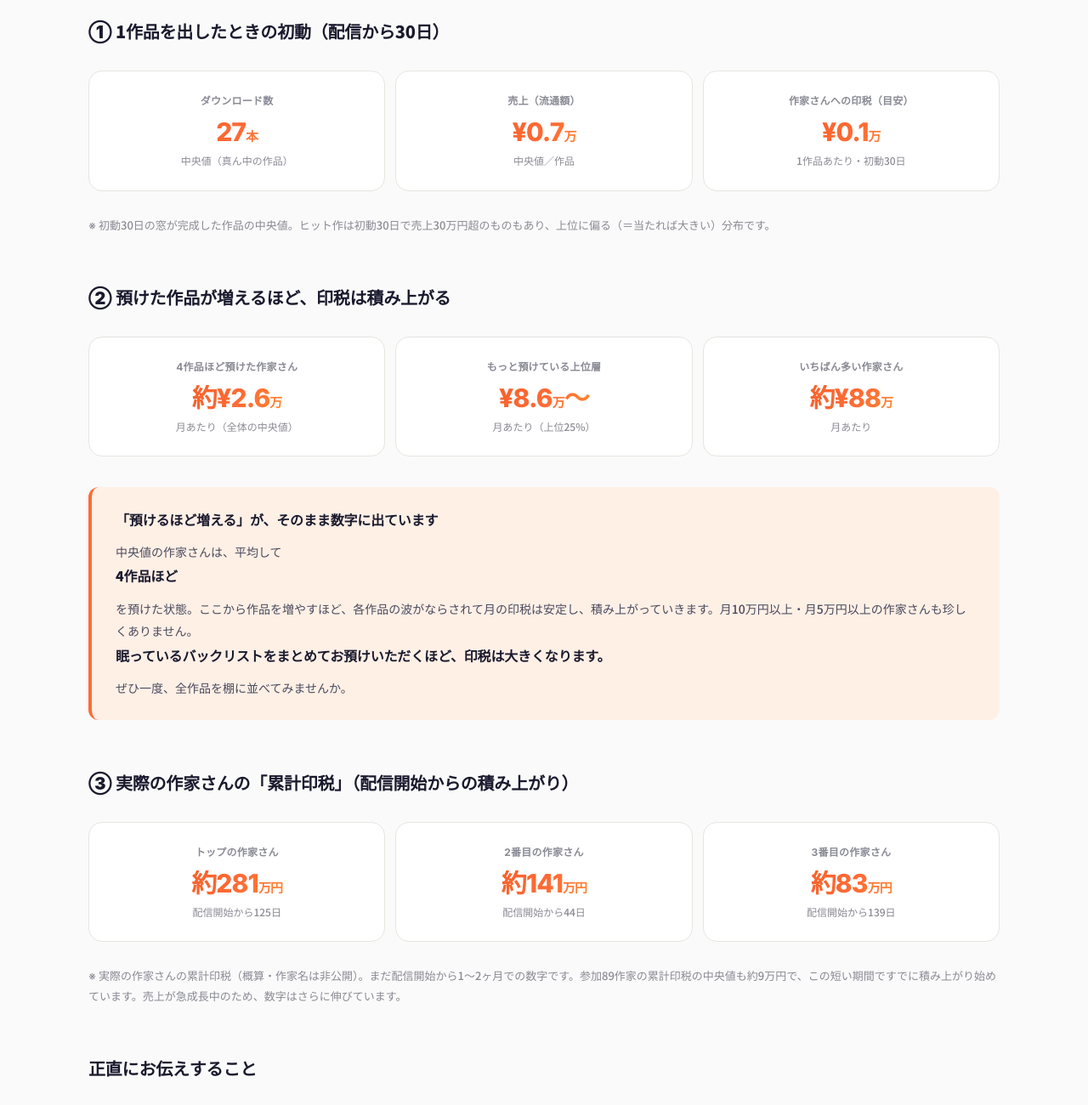
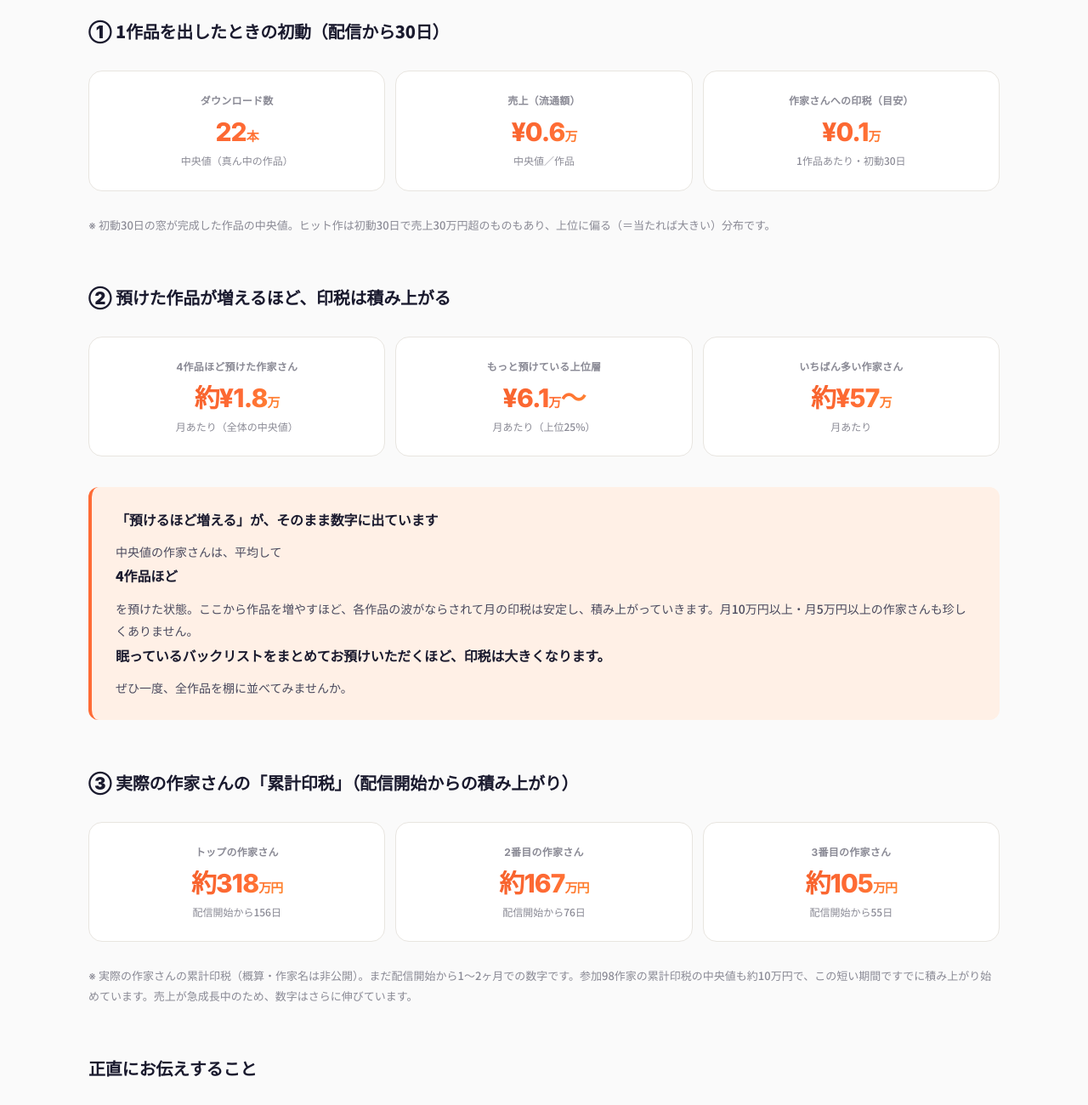
Before and after one commit to seiya398/manga-buff-intro, a plain HTML site: page money.html in a window 1280 px wide. Shown: the part 2480-3780 px from the top of the page at 85% size. Drawn offline with Linux system fonts and the light colour scheme.

Commit message:
auto: 実績数字を自動更新 (2026-11-15)

```diff
--- a/money.html
+++ b/money.html
@@ -102,17 +102,17 @@
     <!-- AUTO-STATS: ①②③ の数字は refresh_lp_stats.py が data-stat 単位で自動差し替え（毎月15日 GitHub Actions）。手編集する場合は数字だけ変える -->
     <h3 class="block-title">① 1作品を出したときの初動（配信から30日）</h3>
     <div class="sim-grid">
-      <div class="sim-cell"><div class="sim-cell-label">ダウンロード数</div><div class="sim-cell-value"><span data-stat="init_dl">27</span><span style="font-size:0.5em;">本</span></div><div class="sim-cell-sub">中央値（真ん中の作品）</div></div>
-      <div class="sim-cell"><div class="sim-cell-label">売上（流通額）</div><div class="sim-cell-value"><span data-stat="init_sales">¥0.7</span><span style="font-size:0.5em;">万</span></div><div class="sim-cell-sub">中央値／作品</div></div>
+      <div class="sim-cell"><div class="sim-cell-label">ダウンロード数</div><div class="sim-cell-value"><span data-stat="init_dl">22</span><span style="font-size:0.5em;">本</span></div><div class="sim-cell-sub">中央値（真ん中の作品）</div></div>
+      <div class="sim-cell"><div class="sim-cell-label">売上（流通額）</div><div class="sim-cell-value"><span data-stat="init_sales">¥0.6</span><span style="font-size:0.5em;">万</span></div><div class="sim-cell-sub">中央値／作品</div></div>
       <div class="sim-cell"><div class="sim-cell-label">作家さんへの印税（目安）</div><div class="sim-cell-value"><span data-stat="init_return">¥0.1</span><span style="font-size:0.5em;">万</span></div><div class="sim-cell-sub">1作品あたり・初動30日</div></div>
     </div>
     <p class="example-note">※ 初動30日の窓が完成した作品の中央値。ヒット作は初動30日で売上30万円超のものもあり、上位に偏る（＝当たれば大きい）分布です。</p>
 
     <h3 class="block-title">② 預けた作品が増えるほど、印税は積み上がる</h3>
     <div class="sim-grid">
-      <div class="sim-cell"><div class="sim-cell-label">4作品ほど預けた作家さん</div><div class="sim-cell-value"><span data-stat="m30_med">約¥2.6</span><span style="font-size:0.5em;">万</span></div><div class="sim-cell-sub">月あたり（全体の中央値）</div></div>
-      <div class="sim-cell"><div class="sim-cell-label">もっと預けている上位層</div><div class="sim-cell-value"><span data-stat="m30_p75">¥8.6</span><span style="font-size:0.5em;">万</span>〜</div><div class="sim-cell-sub">月あたり（上位25%）</div></div>
-      <div class="sim-cell"><div class="sim-cell-label">いちばん多い作家さん</div><div class="sim-cell-value"><span data-stat="m30_max">約¥88</span><span style="font-size:0.5em;">万</span></div><div class="sim-cell-sub">月あたり</div></div>
+      <div class="sim-cell"><div class="sim-cell-label">4作品ほど預けた作家さん</div><div class="sim-cell-value"><span data-stat="m30_med">約¥1.8</span><span style="font-size:0.5em;">万</span></div><div class="sim-cell-sub">月あたり（全体の中央値）</div></div>
+      <div class="sim-cell"><div class="sim-cell-label">もっと預けている上位層</div><div class="sim-cell-value"><span data-stat="m30_p75">¥6.1</span><span style="font-size:0.5em;">万</span>〜</div><div class="sim-cell-sub">月あたり（上位25%）</div></div>
+      <div class="sim-cell"><div class="sim-cell-label">いちばん多い作家さん</div><div class="sim-cell-value"><span data-stat="m30_max">約¥57</span><span style="font-size:0.5em;">万</span></div><div class="sim-cell-sub">月あたり</div></div>
     </div>
     <div class="hl-box">
       <strong>「預けるほど増える」が、そのまま数字に出ています</strong>
@@ -121,11 +121,11 @@
 
     <h3 class="block-title">③ 実際の作家さんの「累計印税」（配信開始からの積み上がり）</h3>
     <div class="sim-grid">
-      <div class="sim-cell"><div class="sim-cell-label">トップの作家さん</div><div class="sim-cell-value"><span data-stat="cum1">約281</span><span style="font-size:0.5em;">万円</span></div><div class="sim-cell-sub"><span data-stat="cum1_sub">配信開始から125日</span></div></div>
-      <div class="sim-cell"><div class="sim-cell-label">2番目の作家さん</div><div class="sim-cell-value"><span data-stat="cum2">約141</span><span style="font-size:0.5em;">万円</span></div><div class="sim-cell-sub"><span data-stat="cum2_sub">配信開始から44日</span></div></div>
-      <div class="sim-cell"><div class="sim-cell-label">3番目の作家さん</div><div class="sim-cell-value"><span data-stat="cum3">約83</span><span style="font-size:0.5em;">万円</span></div><div class="sim-cell-sub"><span data-stat="cum3_sub">配信開始から139日</span></div></div>
+      <div class="sim-cell"><div class="sim-cell-label">トップの作家さん</div><div class="sim-cell-value"><span data-stat="cum1">約318</span><span style="font-size:0.5em;">万円</span></div><div class="sim-cell-sub"><span data-stat="cum1_sub">配信開始から156日</span></div></div>
+      <div class="sim-cell"><div class="sim-cell-label">2番目の作家さん</div><div class="sim-cell-value"><span data-stat="cum2">約167</span><span style="font-size:0.5em;">万円</span></div><div class="sim-cell-sub"><span data-stat="cum2_sub">配信開始から76日</span></div></div>
+      <div class="sim-cell"><div class="sim-cell-label">3番目の作家さん</div><div class="sim-cell-value"><span data-stat="cum3">約105</span><span style="font-size:0.5em;">万円</span></div><div class="sim-cell-sub"><span data-stat="cum3_sub">配信開始から55日</span></div></div>
     </div>
-    <p class="example-note">※ 実際の作家さんの累計印税（概算・作家名は非公開）。まだ配信開始から1〜2ヶ月での数字です。参加<span data-stat="cum_n">89</span>作家の累計印税の中央値も<span data-stat="cum_med">約9万円</span>で、この短い期間ですでに積み上がり始めています。売上が急成長中のため、数字はさらに伸びています。</p>
+    <p class="example-note">※ 実際の作家さんの累計印税（概算・作家名は非公開）。まだ配信開始から1〜2ヶ月での数字です。参加<span data-stat="cum_n">98</span>作家の累計印税の中央値も<span data-stat="cum_med">約10万円</span>で、この短い期間ですでに積み上がり始めています。売上が急成長中のため、数字はさらに伸びています。</p>
 
     <h3 class="block-title">正直にお伝えすること</h3>
     <div class="callout info">
```
Also changed, not shown: index.html (+1 -1 lines).
